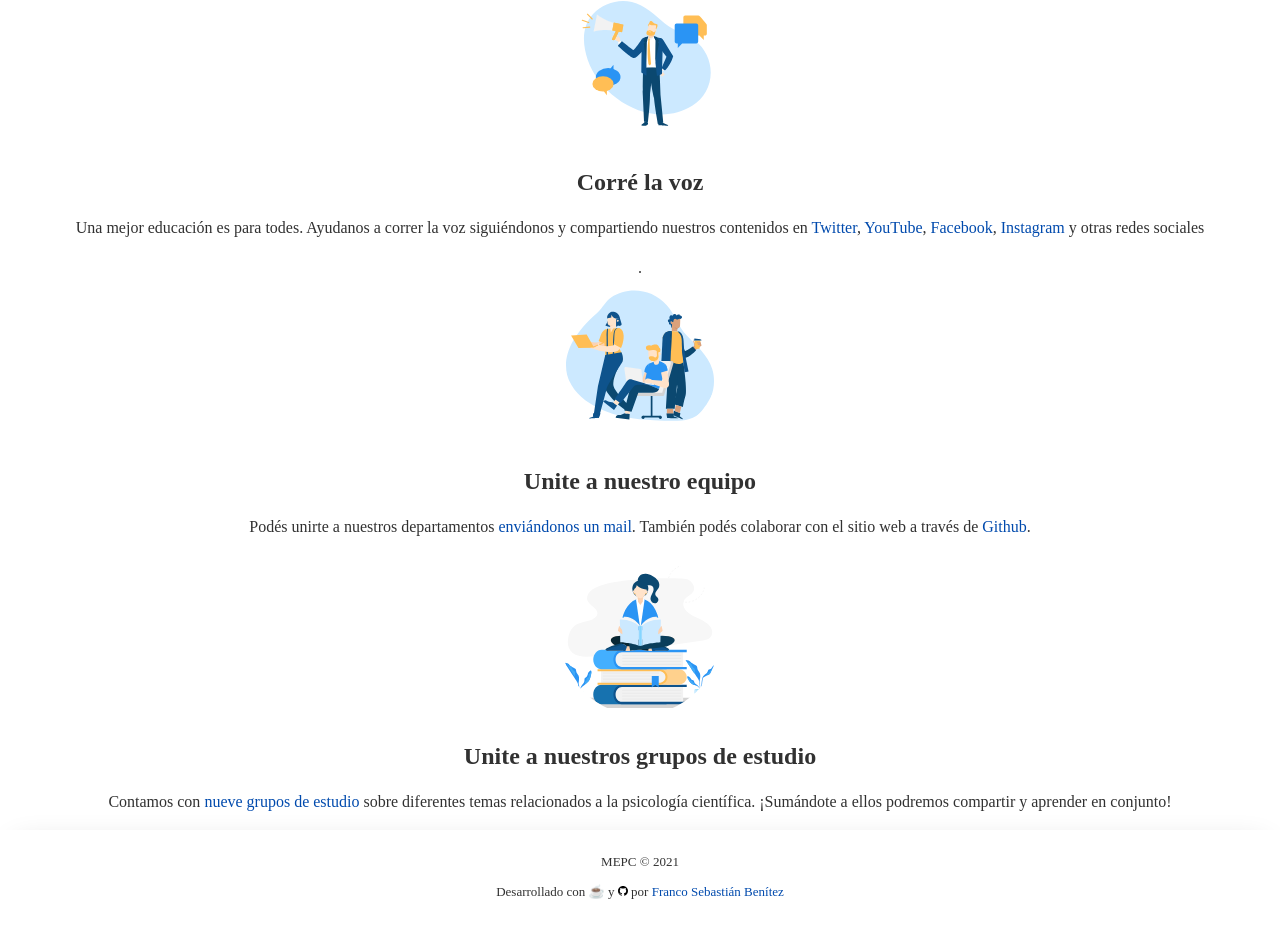
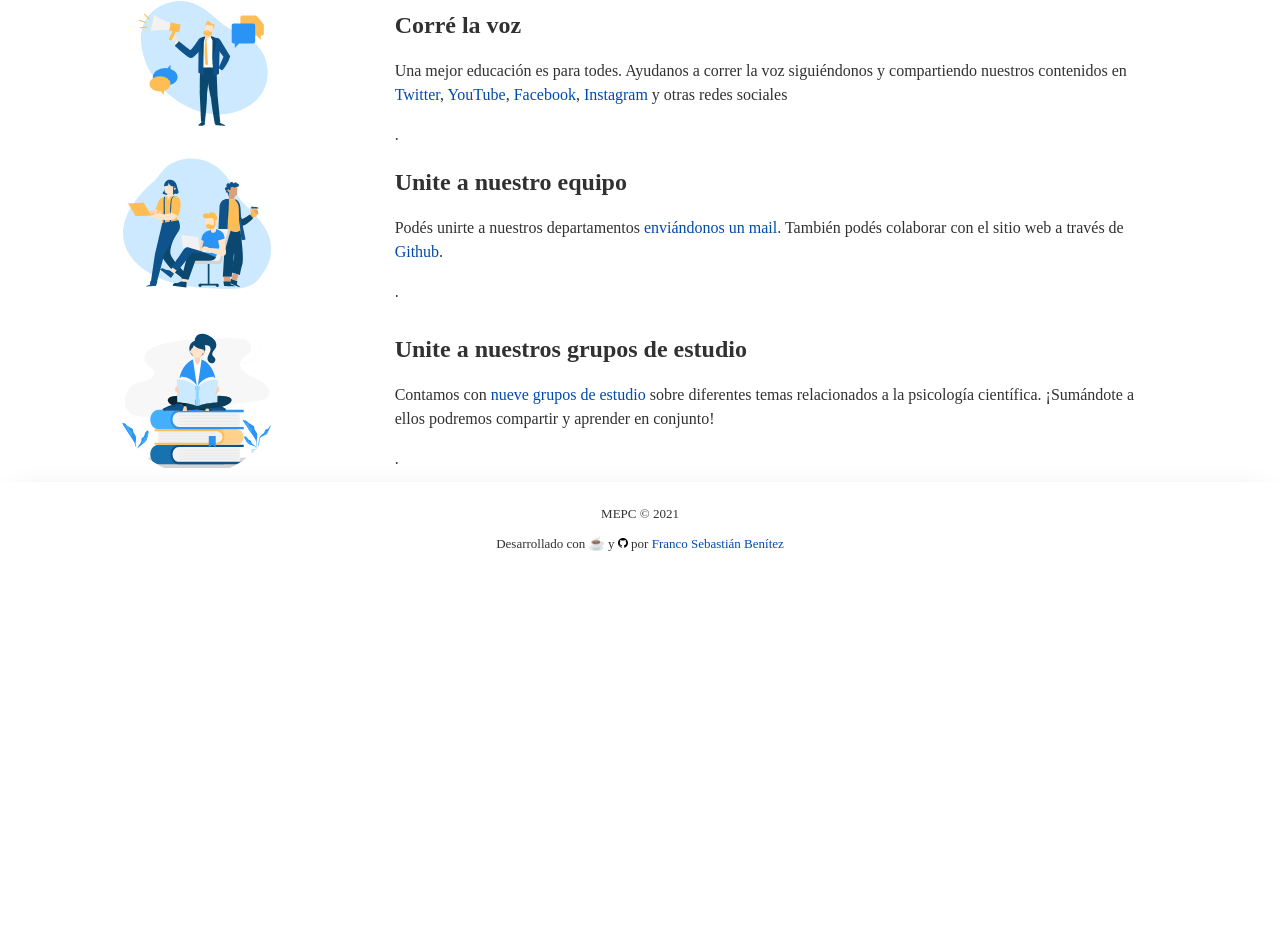
Before and after one commit to francosbenitez/mepc-app, a Nuxt app: page / in a window 1280 px wide. Shown: the part 635-1562 px from the top of the page. After the commit the page ends 1214 px from the top, so only its background shows below. Built offline with nearby package versions, Linux system fonts and the light colour scheme.

Commit message:
feat: implement dynamic collaboration data

```diff
--- a/components/HomeFeatures2.vue
+++ b/components/HomeFeatures2.vue
@@ -4,73 +4,43 @@
       <h1>¿Cómo colaborar?</h1>
       <hr />
     </div>
-    <section class="collaboration__content">
+    <section
+      class="collaboration__content"
+      v-for="content in content.collaboration"
+      :key="content.title"
+    >
       <div class="container-feature">
         <div class="avatar">
           <div class="avatar-image">
-            <img src="./assets/images/speaker.svg" alt="Avatar MEPC" />
+            <img
+              :src="require('./assets/images/' + content.img)"
+              :alt="content.alt"
+            />
           </div>
         </div>
       </div>
       <div class="container-description">
         <div class="asd">
-          <h2 class="feature-title">Corré la voz</h2>
-          <p class="feature-description">
-            Una mejor educación es para todes. Ayudanos a correr la voz
-            siguiéndonos y compartiendo nuestros contenidos en
-            <a href="https://twitter.com/MEPC_oficial">Twitter</a>,
-            <a href="https://www.youtube.com/channel/UCJpN1ANkID-67MQ2alMek-g"
-              >YouTube</a
-            >, <a href="https://www.facebook.com/mepc.oficial/">Facebook</a>,
-            <a href="https://www.instagram.com/mepc.oficial/">Instagram</a> y
-            otras redes sociales
-          </p>
+          <h2 class="feature-title">{{ content.title }}</h2>
+          <p class="feature-description" v-html="content.description"></p>
           .
-        </div>
-      </div>
-    </section>
-    <section class="collaboration__content">
-      <div class="container-feature">
-        <div class="avatar">
-          <div class="avatar-image">
-            <img src="./assets/images/remote-team.svg" alt="Avatar MEPC" />
-          </div>
-        </div>
-      </div>
-      <div class="container-description">
-        <div class="asd">
-          <h2 class="feature-title">Unite a nuestro equipo</h2>
-          <p class="feature-description">
-            Podés unirte a nuestros departamentos
-            <a href="./contacto.html">enviándonos un mail</a>. También podés
-            colaborar con el sitio web a través de
-            <a href="https://github.com/francosbenitez/mepc">Github</a>.
-          </p>
-        </div>
-      </div>
-    </section>
-    <section class="collaboration__content">
-      <div class="container-feature">
-        <div class="avatar">
-          <div class="avatar-image">
-            <img src="./assets/images/studying.svg" alt="Avatar MEPC" />
-          </div>
-        </div>
-      </div>
-      <div class="container-description">
-        <div class="asd">
-          <h2 class="feature-title">Unite a nuestros grupos de estudio</h2>
-          <p class="feature-description">
-            Contamos con
-            <a href="./que-estudiamos.html">nueve grupos de estudio</a> sobre
-            diferentes temas relacionados a la psicología científica. ¡Sumándote
-            a ellos podremos compartir y aprender en conjunto!
-          </p>
         </div>
       </div>
     </section>
   </section>
 </template>
+
+<script>
+import content from '../lib/content.json'
+
+export default {
+  data() {
+    return {
+      content: content,
+    }
+  },
+}
+</script>
 
 <style lang="scss">
 .collaboration__content {
@@ -78,18 +48,23 @@
   display: flex;
   flex-direction: row;
   justify-content: space-evenly;
+
+  @media (max-width: $breakpoint--md) {
+    flex-direction: column;
+    align-items: center;
   }
 
-.container-feature .avatar .avatar-image img {
+  .container-feature {
+    .avatar {
+      .avatar-image {
+        img {
           width: 10rem;
           max-width: 344px;
           height: auto;
           border-radius: 50%;
         }
-
-.collaboration__content .container-description .asd .feature-title,
-.collaboration__content .container-description .asd .feature-description {
-  margin: 1rem 0 1rem 0;
+      }
+    }
   }
 
   .container-description {
@@ -97,17 +72,20 @@
     color: $color__text;
     display: flex;
     text-align: left;
-}
 
-@media (max-width: 1300px) {
-  .container-description {
+    @media (max-width: $breakpoint--md) {
       padding: 0 1rem 0 1rem;
       text-align: center;
     }
+    .asd {
+      .feature-title {
+        margin: 1rem 0 1rem 0;
+      }
 
-  .collaboration__content {
-    flex-direction: column;
-    align-items: center;
+      .feature-description {
+        margin: 1rem 0 1rem 0;
+      }
+    }
   }
 }
 </style>
--- a/lib/content.json
+++ b/lib/content.json
@@ -4,5 +4,25 @@
     "twitter": "https://twitter.com/MEPC_oficial",
     "instagram": "https://www.instagram.com/mepc.oficial/",
     "youtube": "https://www.youtube.com/channel/UCJpN1ANkID-67MQ2alMek-g"
-  }
+  },
+  "collaboration": [
+    {
+      "title": "Corré la voz",
+      "description": "Una mejor educación es para todes. Ayudanos a correr la voz siguiéndonos y compartiendo nuestros contenidos en <a href='https://twitter.com/MEPC_oficial'>Twitter</a>, <a href='https://www.youtube.com/channel/UCJpN1ANkID-67MQ2alMek-g'>YouTube</a>, <a href='https://www.facebook.com/mepc.oficial/'>Facebook</a>, <a href='https://www.instagram.com/mepc.oficial/''>Instagram</a> y otras redes sociales",
+      "img": "speaker.svg",
+      "alt": ""
+    },
+    {
+      "title": "Unite a nuestro equipo",
+      "description": "Podés unirte a nuestros departamentos <a href='./contacto.html'>enviándonos un mail</a>. También podés colaborar con el sitio web a través de <a href='https://github.com/francosbenitez/mepc'>Github</a>.",
+      "img": "remote-team.svg",
+      "alt": ""
+    },
+    {
+      "title": "Unite a nuestros grupos de estudio",
+      "description": "Contamos con <a href='./que-estudiamos.html'>nueve grupos de estudio</a> sobre diferentes temas relacionados a la psicología científica. ¡Sumándote a ellos podremos compartir y aprender en conjunto!",
+      "img": "studying.svg",
+      "alt": ""
+    }
+  ]
 }
```
Lines whose indentation alone changed are shown as unchanged.
